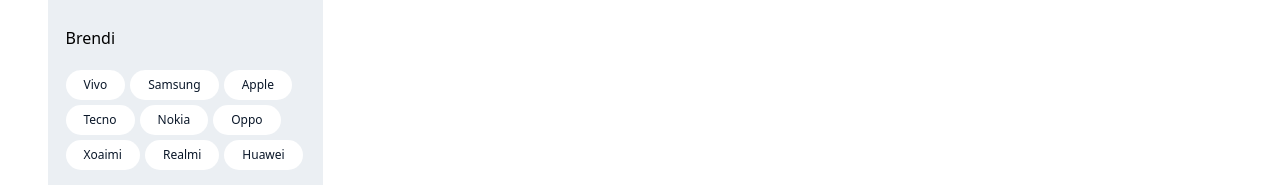
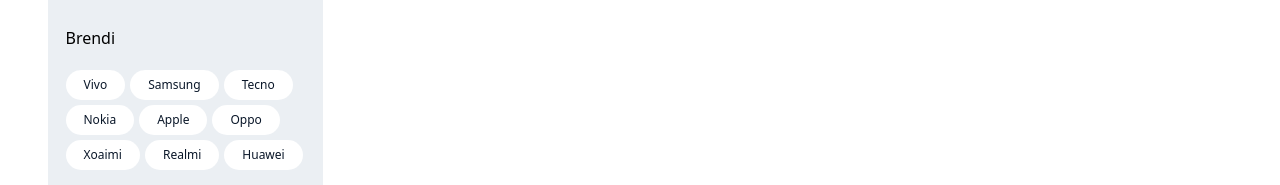
Before and after one commit to asliddinrashidovich/ashyo, a React (Vite) app: page /products in a window 1280 px wide. Shown: the part 437-622 px from the top of the page. Built offline with nearby package versions, Linux system fonts and the light colour scheme; no server answers.

Commit message:
vercel is working

```diff
--- a/src/components/home/footer/footer.tsx
+++ b/src/components/home/footer/footer.tsx
@@ -24,11 +24,11 @@
                 <h2 className="text-[#000000B2] text-[20px] font-[700] leading-[130%] mb-[12px]">Mobil ilovani yuklab oling</h2>
                 <div className="flex gap-[12px]">
                     <div className="flex items-center py-[17px] px-[30px] bg-[#EBEFF3] rounded-[10px] gap-[12px] cursor-pointer">
-                        <img src="../../../../public/home/footer/logos_apple-app-store.svg" alt="app store" />
+                        <img src="/home/footer/logos_apple-app-store.svg" alt="app store" />
                         <h2 className="text-[#0A1729] text-[16px] font-[700] leading-[110%]">App Store </h2>
                     </div>
                     <div className="flex items-center py-[17px] px-[30px] bg-[#EBEFF3] rounded-[10px] gap-[12px] cursor-pointer">
-                        <img src="../../../../public/home/footer/logos_google-play-icon.svg" alt="app store" />
+                        <img src="/home/footer/logos_google-play-icon.svg" alt="app store" />
                         <h2 className="text-[#0A1729] text-[16px] font-[700] leading-[110%]">Google Play </h2>
                     </div>
                 </div>
--- a/src/components/products/filter-section.tsx
+++ b/src/components/products/filter-section.tsx
@@ -52,9 +52,9 @@
             <div className="flex flex-wrap gap-[5px]">
                 <button onClick={() => handleChangeBrand("1")} className={`text-[12px] font-[400] leading-[16px] py-[7px] transition-all duration-400 hover:bg-[#134E9B] hover:text-[#fff] cursor-pointer px-[18px] rounded-[20px] ${brandParams == '1' ? "bg-[#134E9B] text-[#fff]" : " bg-[#fff] text-[#0A1729]"}`}>Vivo</button>
                 <button onClick={() => handleChangeBrand("2")} className={`text-[12px] font-[400] leading-[16px] py-[7px] transition-all duration-400 hover:bg-[#134E9B] hover:text-[#fff] cursor-pointer px-[18px] rounded-[20px] ${brandParams == '2' ? "bg-[#134E9B] text-[#fff]" : " bg-[#fff] text-[#0A1729]"}`}>Samsung</button>
-                <button onClick={() => handleChangeBrand("3")} className={`text-[12px] font-[400] leading-[16px] py-[7px] transition-all duration-400 hover:bg-[#134E9B] hover:text-[#fff] cursor-pointer px-[18px] rounded-[20px] ${brandParams == '3' ? "bg-[#134E9B] text-[#fff]" : " bg-[#fff] text-[#0A1729]"}`}>Apple</button>
                 <button onClick={() => handleChangeBrand("4")} className={`text-[12px] font-[400] leading-[16px] py-[7px] transition-all duration-400 hover:bg-[#134E9B] hover:text-[#fff] cursor-pointer px-[18px] rounded-[20px] ${brandParams == '4' ? "bg-[#134E9B] text-[#fff]" : " bg-[#fff] text-[#0A1729]"}`}>Tecno</button>
-                <button onClick={() => handleChangeBrand("5")} className={`text-[12px] font-[400] leading-[16px] py-[7px] transition-all duration-400 hover:bg-[#134E9B] hover:text-[#fff] cursor-pointer px-[18px] rounded-[20px] ${brandParams == '5' ? "bg-[#134E9B] text-[#fff]" : " bg-[#fff] text-[#0A1729]"}`}>Nokia</button>
+                <button onClick={() => handleChangeBrand("3")} className={`text-[12px] font-[400] leading-[16px] py-[7px] transition-all duration-400 hover:bg-[#134E9B] hover:text-[#fff] cursor-pointer px-[18px] rounded-[20px] ${brandParams == '3' ? "bg-[#134E9B] text-[#fff]" : " bg-[#fff] text-[#0A1729]"}`}>Nokia</button>
+                <button onClick={() => handleChangeBrand("5")} className={`text-[12px] font-[400] leading-[16px] py-[7px] transition-all duration-400 hover:bg-[#134E9B] hover:text-[#fff] cursor-pointer px-[18px] rounded-[20px] ${brandParams == '5' ? "bg-[#134E9B] text-[#fff]" : " bg-[#fff] text-[#0A1729]"}`}>Apple</button>
                 <button onClick={() => handleChangeBrand("6")} className={`text-[12px] font-[400] leading-[16px] py-[7px] transition-all duration-400 hover:bg-[#134E9B] hover:text-[#fff] cursor-pointer px-[18px] rounded-[20px] ${brandParams == '6' ? "bg-[#134E9B] text-[#fff]" : " bg-[#fff] text-[#0A1729]"}`}>Oppo</button>
                 <button onClick={() => handleChangeBrand("7")} className={`text-[12px] font-[400] leading-[16px] py-[7px] transition-all duration-400 hover:bg-[#134E9B] hover:text-[#fff] cursor-pointer px-[18px] rounded-[20px] ${brandParams == '7' ? "bg-[#134E9B] text-[#fff]" : " bg-[#fff] text-[#0A1729]"}`}>Xoaimi</button>
                 <button onClick={() => handleChangeBrand("8")} className={`text-[12px] font-[400] leading-[16px] py-[7px] transition-all duration-400 hover:bg-[#134E9B] hover:text-[#fff] cursor-pointer px-[18px] rounded-[20px] ${brandParams == '8' ? "bg-[#134E9B] text-[#fff]" : " bg-[#fff] text-[#0A1729]"}`}>Realmi</button>
```
